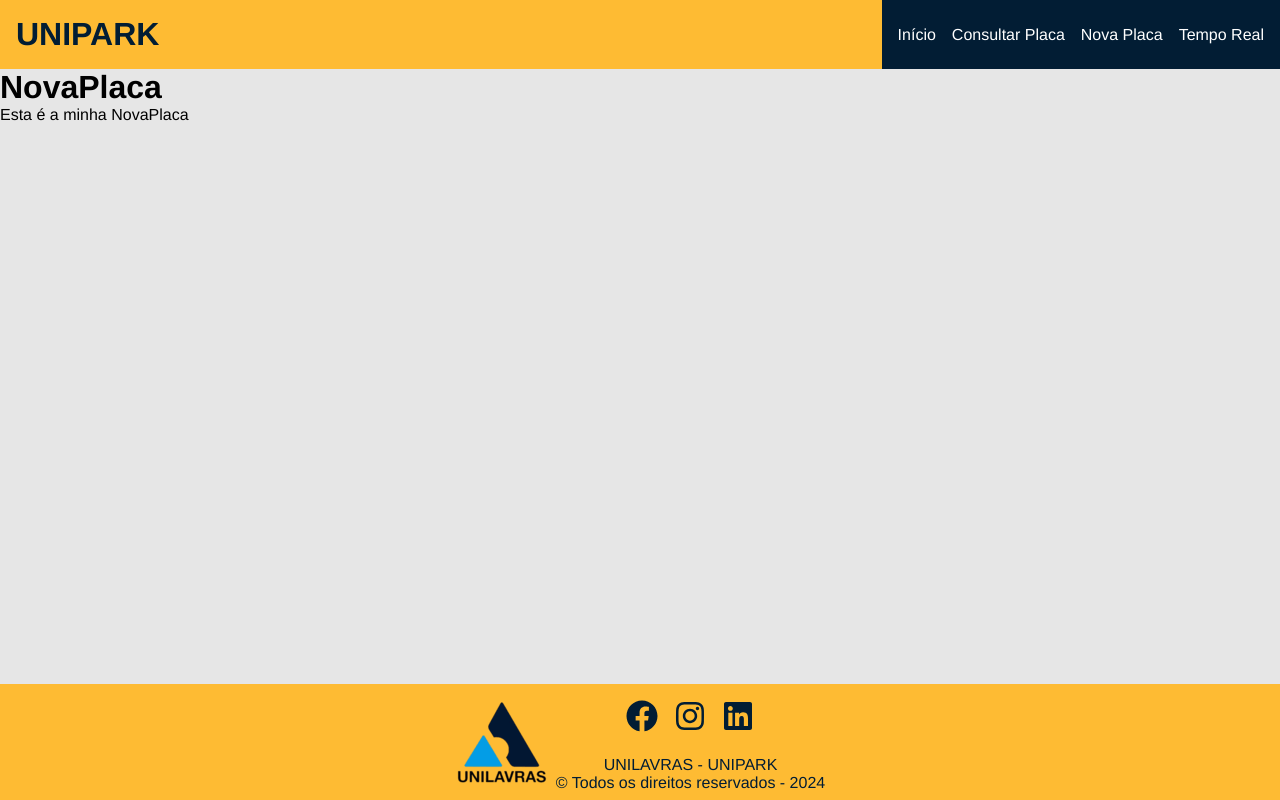
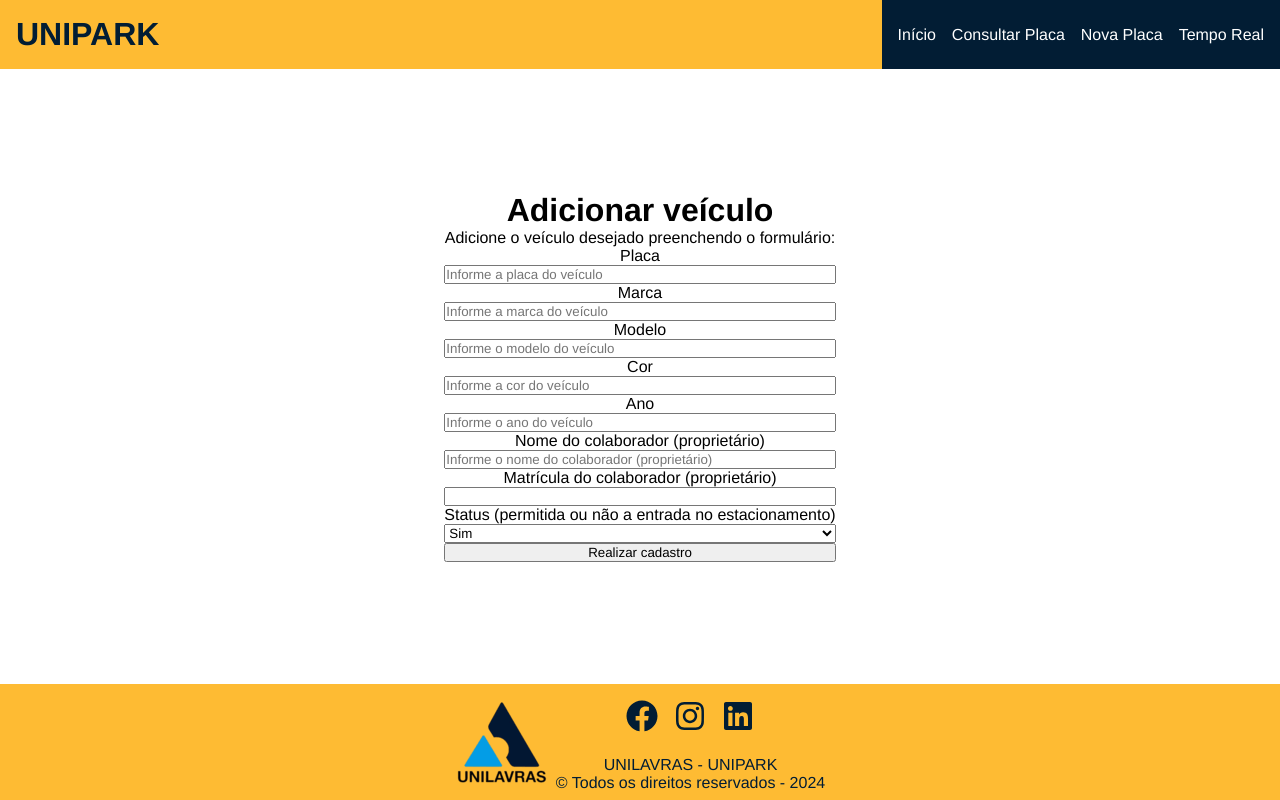
Before and after one commit to kjunda01/unipark, a React (Vite) app: page /novaplaca in a window 1280 px wide. Built offline with nearby package versions, Linux system fonts and the light colour scheme.

Commit message:
Página para o formulário do projeto

```diff
--- /dev/null
+++ b/src/components/form/FormNovaPlaca.jsx
@@ -0,0 +1,66 @@
+import { useState } from "react";
+import styles from "./FormNovaPlaca.module.css";
+
+function FormNovaPlaca() {
+  // name = nome do tributo para pegar
+  // setName = o que será alterado
+  //const [name, setName] = useState();
+  //const [password, setPassword] = useState();
+
+  return (
+    <form className={styles.formulario}>
+      <div>
+        <label>Placa</label>
+        <input type="text" placeholder="Informe a placa do veículo" />
+      </div>
+
+      <div>
+        <label>Marca</label>
+        <input type="text" placeholder="Informe a marca do veículo" />
+      </div>
+
+      <div>
+        <label>Modelo</label>
+        <input type="text" placeholder="Informe o modelo do veículo" />
+      </div>
+
+      <div>
+        <label>Cor</label>
+        <input type="text" placeholder="Informe a cor do veículo" />
+      </div>
+
+      <div>
+        <label>Ano</label>
+        <input type="text" placeholder="Informe o ano do veículo" />
+      </div>
+
+      <div>
+        <label>Nome do colaborador (proprietário)</label>
+        <input
+          type="text"
+          placeholder="Informe o nome do colaborador (proprietário)"
+        />
+      </div>
+
+      <div>
+        <label>Matrícula do colaborador (proprietário)</label>
+        <input type="text" placeholder="" />
+      </div>
+
+      <div>
+        <label>Status (permitida ou não a entrada no estacionamento)</label>
+        <select>
+          <option value="Sim">Sim</option>
+          <option value="Não">Não</option>
+        </select>
+      </div>
+
+      <div>
+        <input type="submit" value="Realizar cadastro" />
+      </div>
+
+    </form>
+  );
+}
+
+export default FormNovaPlaca;
--- /dev/null
+++ b/src/components/form/FormNovaPlaca.module.css
@@ -0,0 +1,20 @@
+.novaPlacaContainer {
+  display: flex;
+  flex-direction: column;
+  justify-content: center;
+  align-items: center;
+  align-content: center;
+  text-align: center;
+  width: 100%;
+}
+
+.formulario {
+  display: flex;
+  flex-direction: column;
+  justify-content: center;
+}
+
+.formulario div {
+  display: flex;
+  flex-direction: column;
+}
--- a/src/components/layout/Navbar.module.css
+++ b/src/components/layout/Navbar.module.css
@@ -22,5 +22,5 @@
 }
 
 .item a:hover{
-  color: var(--azul-claro-unilavras)
+  color: var(--azul-claro-unilavras);
 }
--- a/src/components/pages/NovaPlaca.jsx
+++ b/src/components/pages/NovaPlaca.jsx
@@ -1,8 +1,13 @@
+import FormNovaPlaca from "../form/FormNovaPlaca";
+import styles from "../form/FormNovaPlaca.module.css"
+
+
 function NovaPlaca() {
   return (
-    <div>
-      <h1>NovaPlaca</h1>
-      <p>Esta é a minha NovaPlaca</p>
+    <div className={styles.novaPlacaContainer}>
+      <h1>Adicionar veículo</h1>
+      <p>Adicione o veículo desejado preenchendo o formulário:</p>
+      <FormNovaPlaca />
     </div>
   );
 }
--- /dev/null
+++ b/src/components/pages/NovaPlaca.module.css
@@ -0,0 +1,17 @@
+.novaPlacaContainer {
+  padding-top: 1em;
+  display: flex;
+  flex-direction: column;
+  margin: 0 auto;
+}
+
+.novaPlacaContainer h1 {
+  margin: 0 auto;
+}
+
+.novaPlacaContainer p {
+  margin: 0 auto;
+  color: #7b7b7b;
+  text-align: center;
+  padding-bottom: 1em;
+}
--- a/src/index.css
+++ b/src/index.css
@@ -14,5 +14,5 @@
 html,
 body,
 #root {
-  background-color: rgb(230, 230, 230);
+  background-color: white;
 }
```
Also changed, not shown: src/components/form/Formulario.jsx (deleted, +0 -52 lines).
